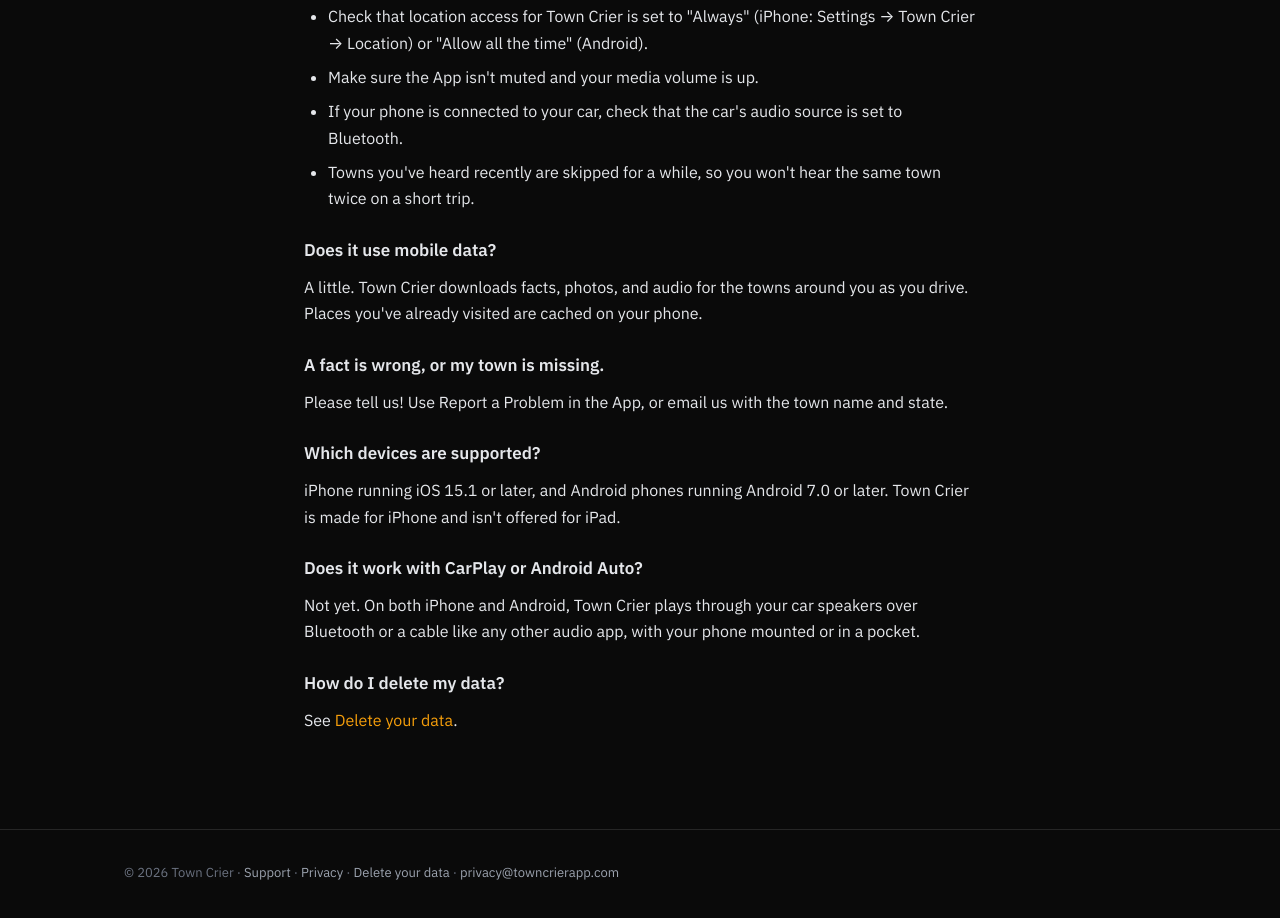
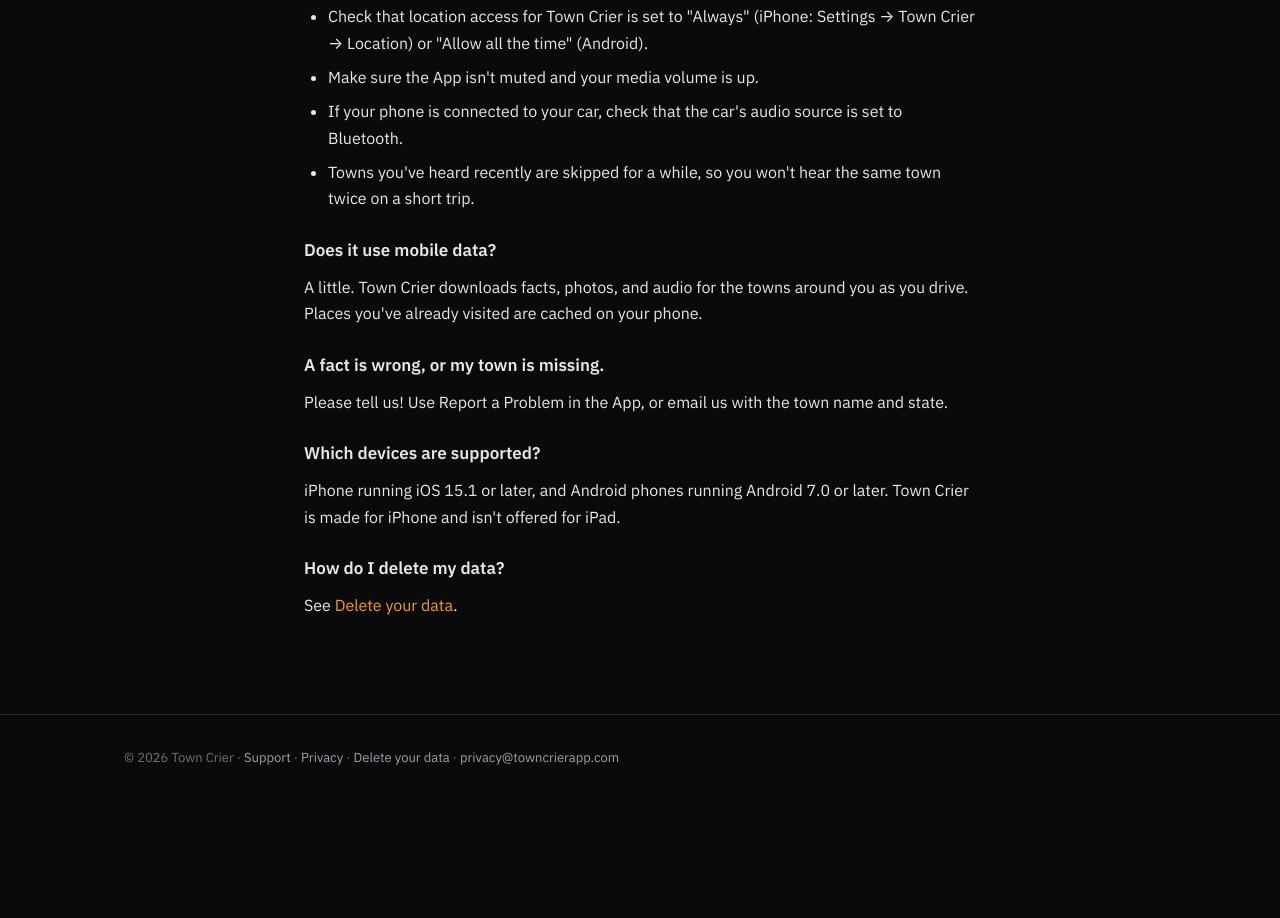
Before and after one commit to barry253/town-crier-web, a plain HTML site: page support.html in a window 1280 px wide. Shown: the part 1341-2259 px from the top of the page. After the commit the page ends 2158 px from the top, so only its background shows below. Drawn offline with Linux system fonts and the light colour scheme.

Commit message:
Support: remove CarPlay/Android Auto FAQ

```diff
--- a/support.html
+++ b/support.html
@@ -88,9 +88,6 @@
       <h3>Which devices are supported?</h3>
       <p>iPhone running iOS 15.1 or later, and Android phones running Android 7.0 or later. Town Crier is made for iPhone and isn't offered for iPad.</p>
 
-      <h3>Does it work with CarPlay or Android Auto?</h3>
-      <p>Not yet. On both iPhone and Android, Town Crier plays through your car speakers over Bluetooth or a cable like any other audio app, with your phone mounted or in a pocket.</p>
-
       <h3>How do I delete my data?</h3>
       <p>See <a href="/delete-data">Delete your data</a>.</p>
     </main>
```
